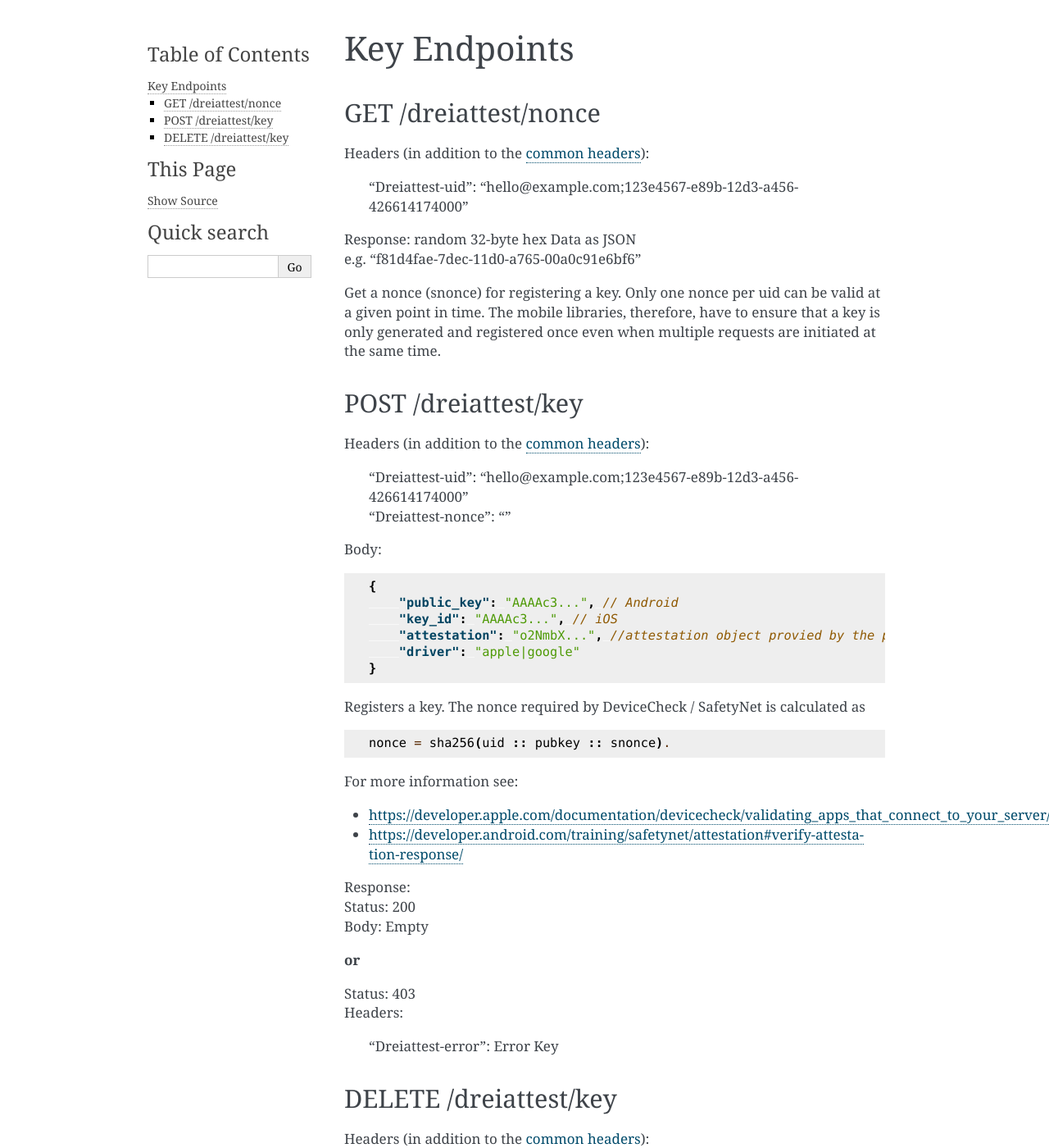
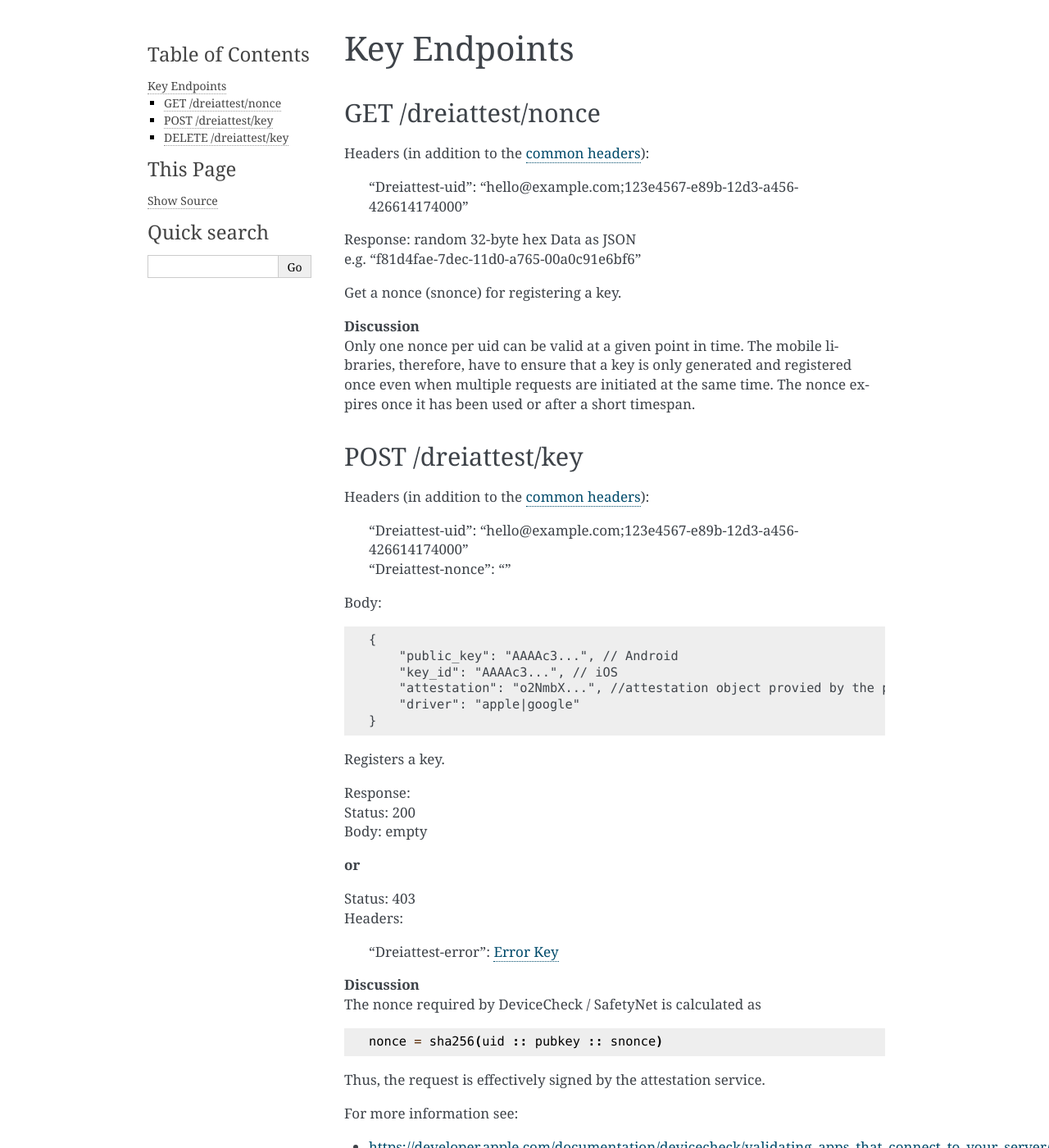
Before and after one commit to dreipol/dreiattest-whitepaper, a Sphinx documentation site: the page built from docs/source/key_endpoints.md, in a window 1280 px wide and 1400 px high. Shown: the whole window at 82% size. Built offline with Sphinx 7.4.7, drawn with Linux system fonts in a browser that asks for light colours; some of the changed text lies outside the part shown.

Commit message:
Add smaller sections + cleanup

````diff
--- a/docs/source/key_endpoints.md
+++ b/docs/source/key_endpoints.md
@@ -6,7 +6,10 @@ Headers (in addition to the [common headers](common_headers.md)):
 Response: random 32-byte hex Data as JSON
 e.g. "f81d4fae-7dec-11d0-a765-00a0c91e6bf6"
 
-Get a nonce (snonce) for registering a key. Only one nonce per uid can be valid at a given point in time. The mobile libraries, therefore, have to ensure that a key is only generated and registered once even when multiple requests are initiated at the same time.
+Get a nonce (snonce) for registering a key.
+
+**Discussion**
+Only one nonce per uid can be valid at a given point in time. The mobile libraries, therefore, have to ensure that a key is only generated and registered once even when multiple requests are initiated at the same time. The nonce expires once it has been used or after a short timespan.
 
 ## POST /dreiattest/key
 Headers (in addition to the [common headers](common_headers.md)):
@@ -14,7 +17,7 @@ Headers (in addition to the [common headers](common_headers.md)):
 > "Dreiattest-nonce": "<snonce>"
 
 Body:
-```json
+```none
 {
     "public_key": "AAAAc3...", // Android
     "key_id": "AAAAc3...", // iOS
@@ -23,24 +26,28 @@ Body:
 }
 ```
 
-Registers a key. The nonce required by DeviceCheck / SafetyNet is calculated as
-```
-nonce = sha256(uid :: pubkey :: snonce).
-```
-
-For more information see:
-- <https://developer.apple.com/documentation/devicecheck/validating_apps_that_connect_to_your_server/>
-- <https://developer.android.com/training/safetynet/attestation#verify-attestation-response/>
+Registers a key.
 
 Response:
 Status: 200
-Body: Empty
+Body: empty
 
 **or**
 
 Status: 403
 Headers:
-> "Dreiattest-error": Error Key
+> "Dreiattest-error": [Error Key](error_codes.md)
+
+**Discussion**
+The nonce required by DeviceCheck / SafetyNet is calculated as
+```
+nonce = sha256(uid :: pubkey :: snonce)
+```
+Thus, the request is effectively signed by the attestation service.
+
+For more information see:
+- <https://developer.apple.com/documentation/devicecheck/validating_apps_that_connect_to_your_server/>
+- <https://developer.android.com/training/safetynet/attestation#verify-attestation-response/>
 
 ## DELETE /dreiattest/key
 Headers (in addition to the [common headers](common_headers.md)):
@@ -48,8 +55,6 @@ Headers (in addition to the [common headers](common_headers.md)):
 > "Dreiattest-nonce": "<snonce>" // or 0000… if signOnly is used
 > "Dreiattest-signature":  same as for service requests
 
-Content: plain text
-<pubkey>
-e.g. AAAAc3...
+Body: empty
 
 Deregister key.
````
Also changed, not shown: docs/source/bypass.md (+1 -0 lines), docs/source/common_headers.md (+7 -0 lines), docs/source/error_codes.md (+6 -1 lines), docs/source/service_requests.md (+7 -7 lines).
